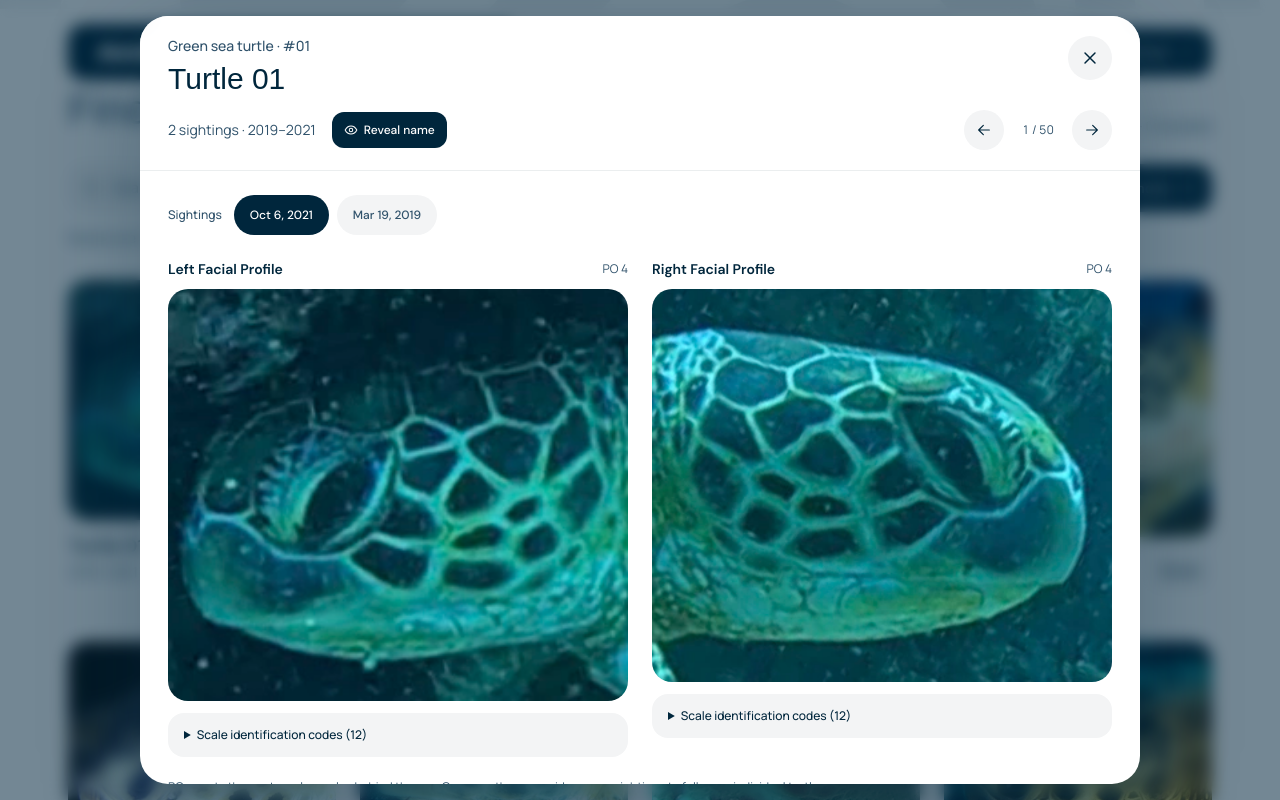
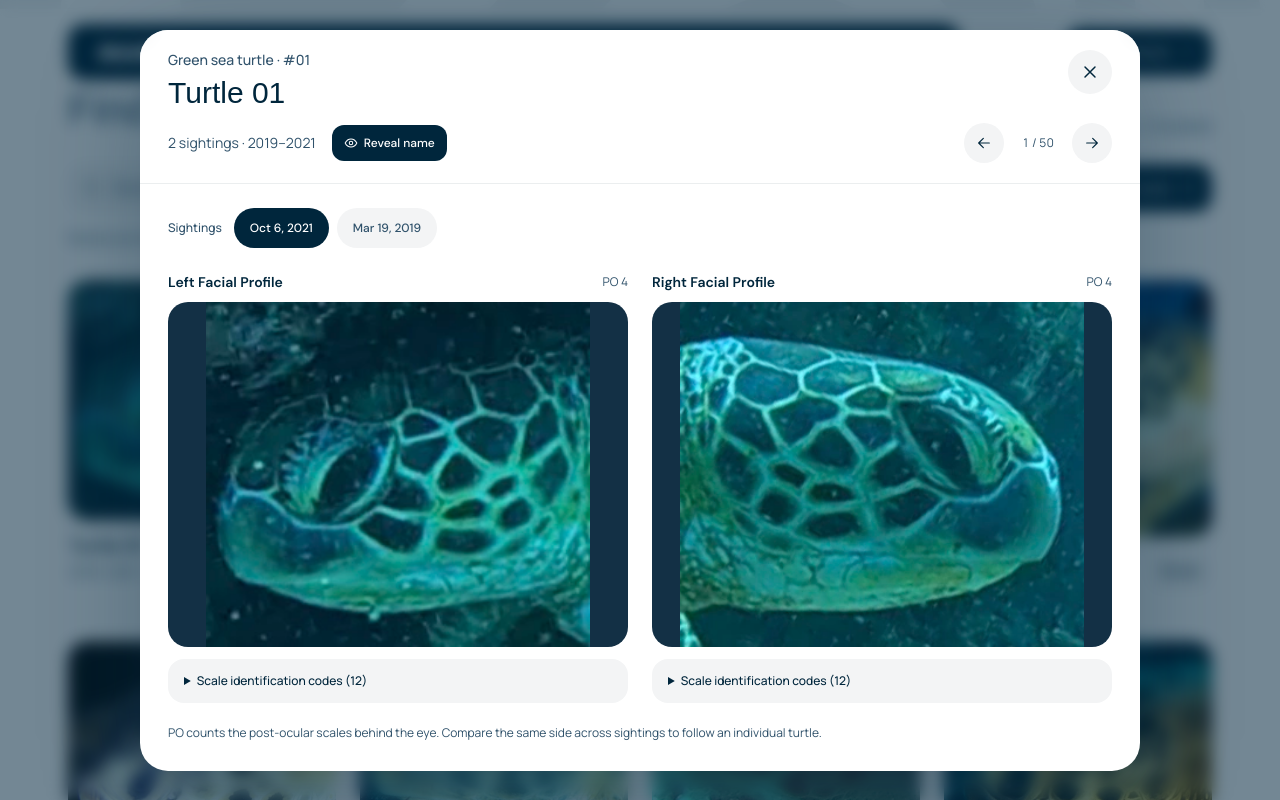
Before and after one commit to gungfebrian/adaPenyuWeb, a Next.js app: page /penyuGallery in a window 1280 px wide. Both pictures are taken after a click on the button 201 px from the left and 1089 px from the top of the page. Shown: the part 689-1489 px from the top of the page. Built offline with nearby package versions, Linux system fonts and the light colour scheme; a web font is replaced by a local one.

Commit message:
fix(gallery): center full profile photos in bounded frames

```diff
--- a/src/features/penyu-gallery/components/penyu-catalog.tsx
+++ b/src/features/penyu-gallery/components/penyu-catalog.tsx
@@ -544,13 +544,13 @@ export function PenyuCatalog({ turtles }: { turtles: GalleryTurtle[] }) {
                           PO {photo?.po ?? "—"}
                         </span>
                       </div>
-                      <div className={photo ? "overflow-hidden rounded-[20px] bg-banner" : "grid aspect-[4/3] place-items-center overflow-hidden rounded-[20px] bg-banner"}>
+                      <div className="relative grid aspect-[4/3] max-h-[50dvh] place-items-center overflow-hidden rounded-[20px] bg-banner">
                         {photo ? (
                           <img
                             src={photo.path}
                             alt={`${selectedLabel}, ${side} facial profile on ${formatDate(activeSighting.date)}`}
                             decoding="async"
-                            className="block h-auto w-full"
+                            className="absolute inset-0 h-full w-full object-contain object-center"
                           />
                         ) : (
                           <p className="font-detail text-sm text-white/75">
```
